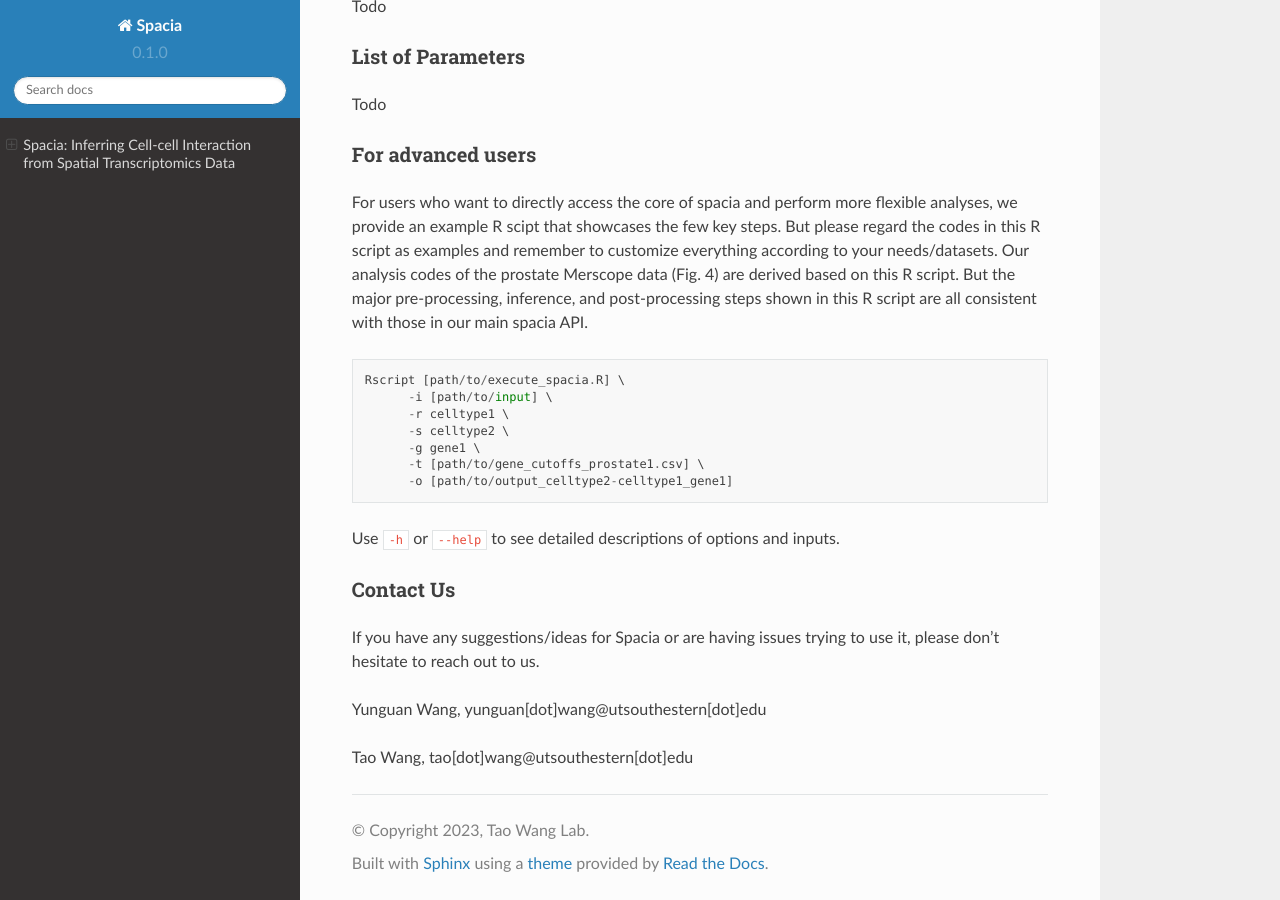
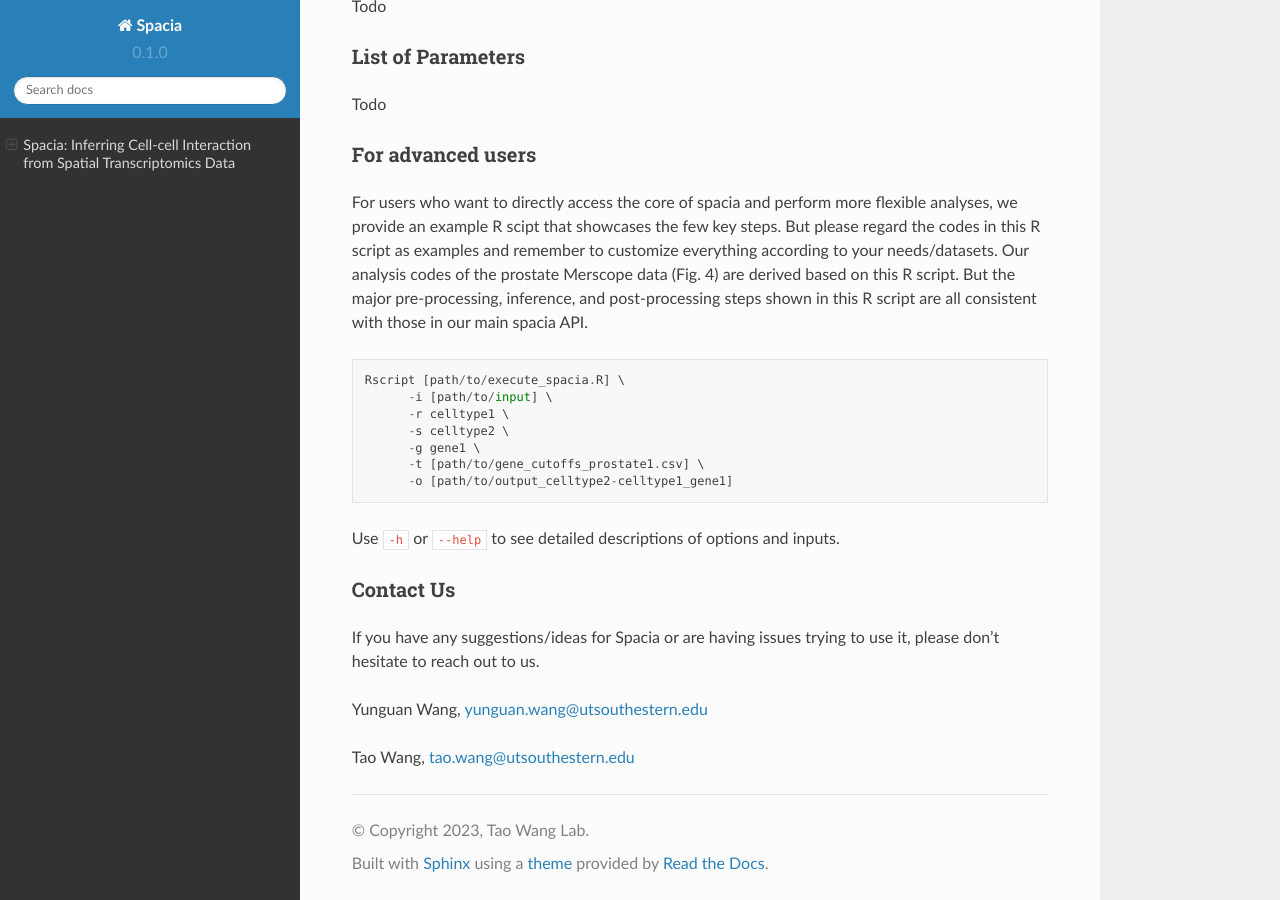
Before and after one commit to nickwfj123/spacia2022_doc, a Sphinx documentation site: the page built from docs/source/index.rst, in a window 1280 px wide and 900 px high, scrolled down 1933 px. Built offline with Sphinx 7.4.7 and the Read the Docs theme 2.0.0, drawn with Linux system fonts in a browser that asks for light colours; pages that are not in the unit, such as notebooks, are missing from menus.

Commit message:
Update index.rst

```diff
--- a/docs/source/index.rst
+++ b/docs/source/index.rst
@@ -84,12 +84,15 @@ Contact Us
 ~~~~~~~~~~
 If you have any suggestions/ideas for Spacia or are having issues trying to use it, please don't hesitate to reach out to us.
 
-Yunguan Wang, yunguan[dot]wang@utsouthestern[dot]edu
+Yunguan Wang, yunguan.wang@utsouthestern.edu
 
-Tao Wang, tao[dot]wang@utsouthestern[dot]edu
+Tao Wang, tao.wang@utsouthestern.edu
 
 
 .. toctree::
+   :maxdepth: 1
+   :caption: Resources
+   :hidden:
 
    intro
    All about strings <strings>
```
